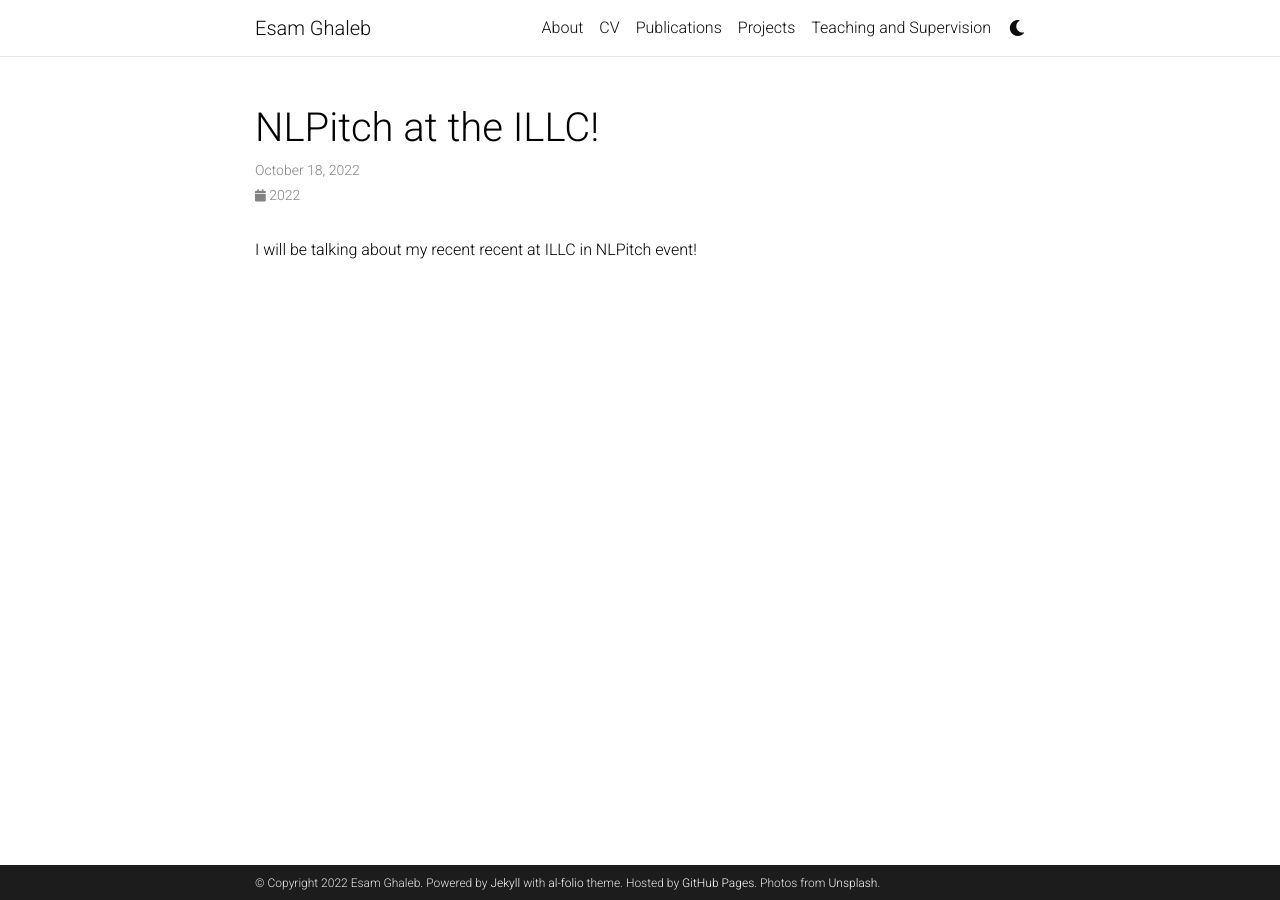
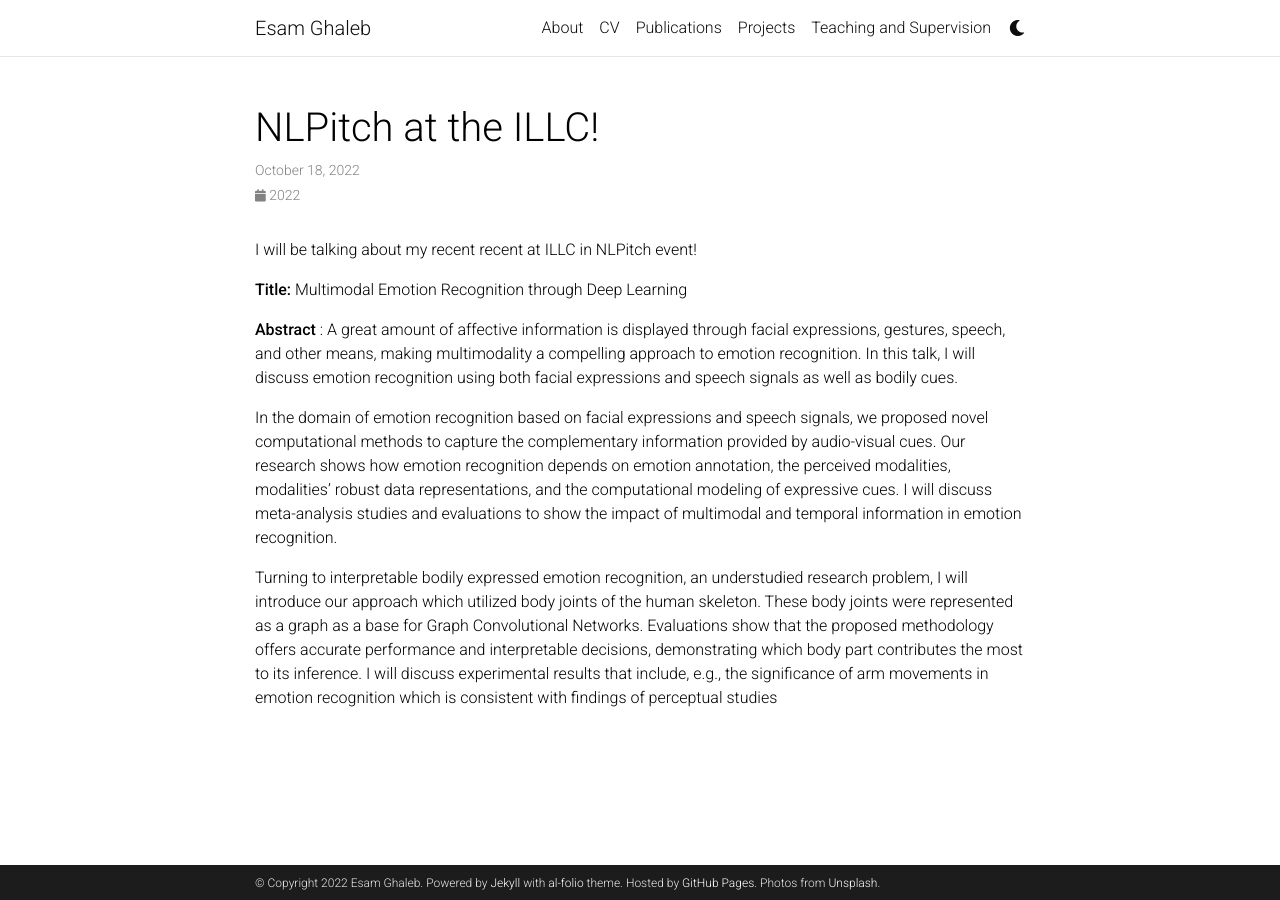
Before and after one commit to EsamGhaleb/esamghaleb.github.io, a Jekyll site: the page built from _news/announcement_1 copy.md, in a window 1280 px wide. Built offline with Jekyll 4.4.1, drawn with Linux system fonts in a browser that asks for light colours; comment, search, counter and statistics services are not loaded; a style sheet for code colours, icons or effects is not loaded; some of the changed lines change nothing that is shown.

Commit message:
add analytics

```diff
--- a/_config.yml
+++ b/_config.yml
@@ -100,7 +100,7 @@
 # Analytics and search engine verification
 # -----------------------------------------------------------------------------
 
-google_analytics:  # your Goole Analytics measurement ID (format: G-XXXXXXXXXX)
+google_analytics: G-1SQB2F51BX  # your Goole Analytics measurement ID (format: G-XXXXXXXXXX)
 panelbear_analytics:  # panelbear analytics site ID (format: XXXXXXXXX)
 
 google_site_verification:  # your google-site-verification ID (Google Search Console)
@@ -266,7 +266,7 @@
 # -----------------------------------------------------------------------------
 
 imagemagick:
-  enabled: true # enables responsive images for your site (recomended, see https://github.com/alshedivat/al-folio/issues/537)
+  enabled: false # enables responsive images for your site (recomended, see https://github.com/alshedivat/al-folio/issues/537)
   widths:
     - 480
     - 800
--- a/_includes/analytics.html
+++ b/_includes/analytics.html
@@ -1,8 +1,9 @@
-<script async src="https://www.googletagmanager.com/gtag/js?id={{ site.google_analytics }}"></script>
+<!-- Google tag (gtag.js) -->
+<script async src="https://www.googletagmanager.com/gtag/js?id=G-1SQB2F51BX"></script>
 <script>
   window.dataLayer = window.dataLayer || [];
   function gtag(){dataLayer.push(arguments);}
   gtag('js', new Date());
 
-  gtag('config', '{{ site.google_analytics }}');
+  gtag('config', 'G-1SQB2F51BX');
 </script>
--- a/_includes/head.html
+++ b/_includes/head.html
@@ -29,3 +29,7 @@
     <script src="{{ '/assets/js/theme.js' | relative_url }}"></script>
     <script src="{{ '/assets/js/dark_mode.js' | relative_url }}"></script>
     {% endif %}
+   <!-- google analytics -->
+    {% if site.google_analytics and jekyll.environment == 'production' %}
+    {% include analytics.html %}
+    {% endif %}
--- a/_layouts/default.html
+++ b/_layouts/default.html
@@ -30,5 +30,9 @@
     {% include scripts/misc.html %}
     {% include scripts/mathjax.html %}
     {% include scripts/analytics.html %}
+    <!-- google analytics -->
+    {% if site.google_analytics and jekyll.environment == 'production' %}
+    {% include analytics.html %}
+    {% endif %}
   </body>
 </html>
--- a/_news/announcement_1 copy.md
+++ b/_news/announcement_1 copy.md
@@ -5,3 +5,11 @@
 inline: false
 ---
 I will be talking about my recent recent at ILLC in NLPitch event!
+
+**Title:** Multimodal Emotion Recognition through Deep Learning
+
+**Abstract** : A great amount of affective information is displayed through facial expressions, gestures, speech, and other means, making multimodality a compelling approach to emotion recognition. In this talk, I will discuss emotion recognition using both facial expressions and speech signals as well as bodily cues.
+
+In the domain of emotion recognition based on facial expressions and speech signals, we proposed novel computational methods to capture the complementary information provided by audio-visual cues. Our research shows how emotion recognition depends on emotion annotation, the perceived modalities, modalities' robust data representations, and the computational modeling of expressive cues. I will discuss meta-analysis studies and evaluations to show the impact of multimodal and temporal information in emotion recognition.
+
+Turning to interpretable bodily expressed emotion recognition, an understudied research problem, I will introduce our approach which utilized body joints of the human skeleton. These body joints were represented as a graph as a base for Graph Convolutional Networks. Evaluations show that the proposed methodology offers accurate performance and interpretable decisions, demonstrating which body part contributes the most to its inference. I will discuss experimental results that include, e.g., the significance of arm movements in emotion recognition which is consistent with findings of perceptual studies
```
